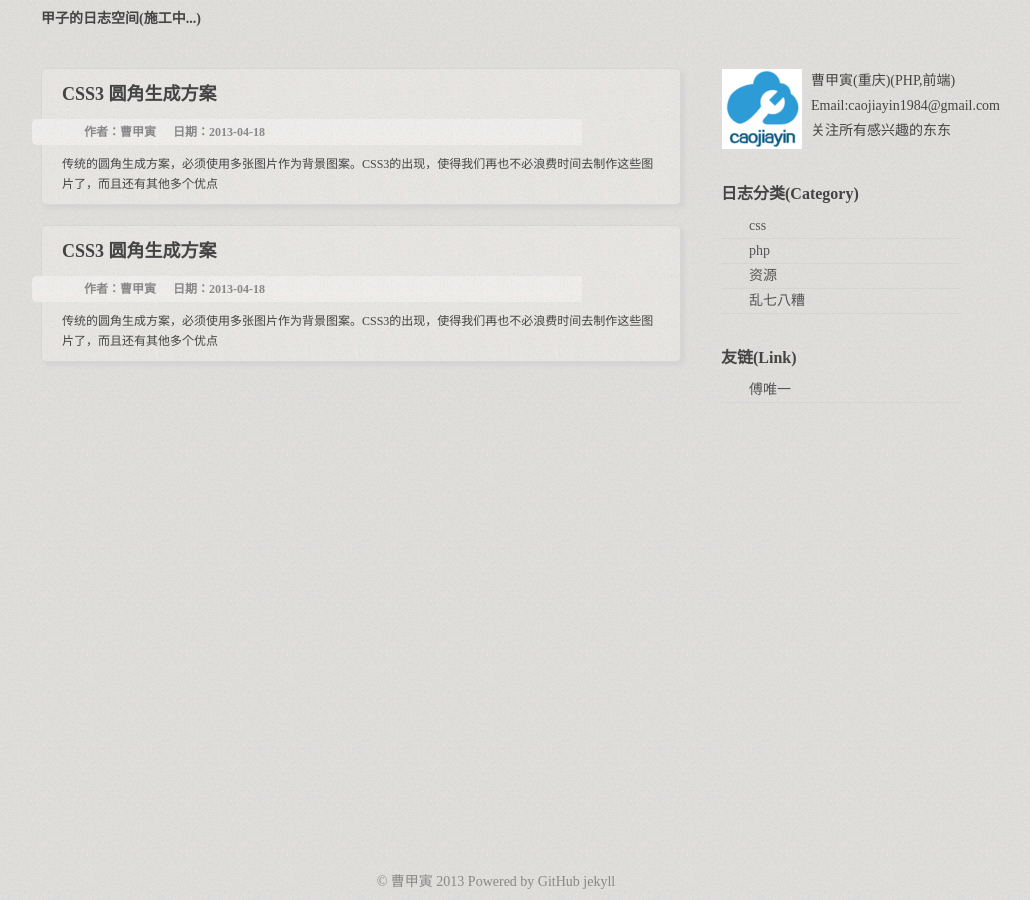
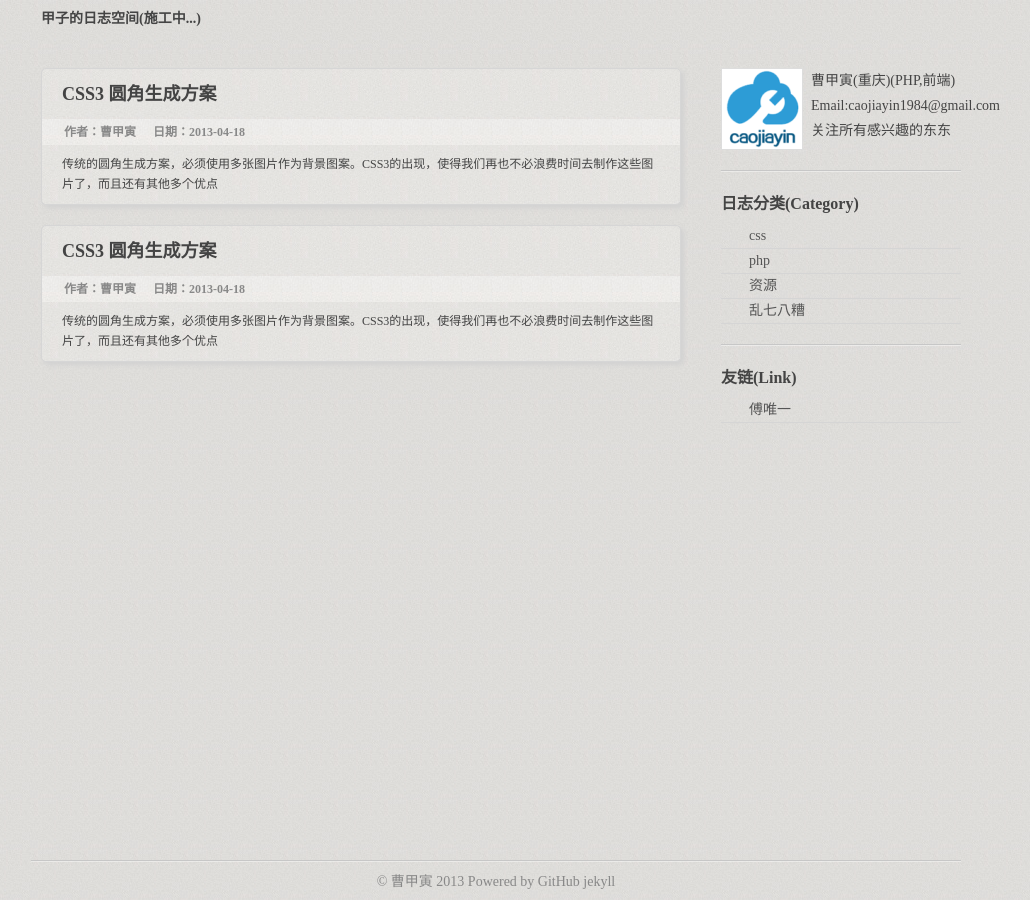
Before and after one commit to caojiayin/blog, a Jekyll site: the page index.html, which Jekyll copies as it is, in a window 1280 px wide. Shown: the whole page, without its empty margins (144-1174 px from the left). Built offline with Jekyll 4.4.1, drawn with Linux system fonts in a browser that asks for light colours.

Commit message:
update style

```diff
--- a/index.html
+++ b/index.html
@@ -46,16 +46,14 @@
 				</div>
 				<div class="blank"></div>
 			</div>
-			<div class="blank20"></div>
-			<div class="category">
+			<div class="ulist">
 				<h1>日志分类(Category)</h1>
 				<a href="">css</a>
 				<a href="">php</a>
 				<a href="">资源</a>
 				<a href="">乱七八糟</a>
 			</div>
-			<div class="blank20"></div>
-			<div class="category">
+			<div class="ulist">
 				<h1>友链(Link)</h1>
 				<a href="">傅唯一</a>
 			</div>
--- a/static/style/default.css
+++ b/static/style/default.css
@@ -40,7 +40,7 @@ h1,h2,p{padding: 0px;margin: 0px;}
 	-webkit-border-radius:5px;
 	}
 .warp_left .post_lists h1{font-size: 18px;line-height: 30px;}
-.warp_left .post_lists h2{background: url("../images/h2.jpg"); height: 26px;line-height: 26px;position: absolute;left:-10px;width: 500px;font-size: 12px;padding-left: 50px;margin-top:10px;color:#888;border-radius: 5px 0px 0px 5px;-moz-border-radius:5px 0px 0px 5px;-webkit-border-radius:5px 0px 0px 5px;}
+.warp_left .post_lists h2{background: url("../images/h2.jpg"); height: 26px;line-height: 26px;position: absolute;left:0px;width: 618px;font-size: 12px;padding-left: 20px;margin-top:10px;color:#888;/*border-radius: 0px 5px 5px 0px;-moz-border-radius:0px 5px 5px 0px;-webkit-border-radius:0px 5px 5px 0px;*/}
 .warp_left .post_lists h2 span{padding: 2px;margin-right: 10px;}
 .warp_left .post_lists .content{padding-top: 45px;line-height: 20px;}
 .warp_left .post_lists .content img{border:1px solid #ddd;}
@@ -52,10 +52,10 @@ h1,h2,p{padding: 0px;margin: 0px;}
 .warp_right .person .avatar{width: 80px;height: 80px;border: 1px solid #ddd;background: #fff;float: left;background: url("../images/logo.png") no-repeat center;}
 .warp_right .person .info{width: 150px;height: 80px;float: right;font-size: 14px;line-height: 25px;}
 
-.warp_right .category{margin-top:10px;clear: both;}
-.warp_right .category h1{font-size: 16px;font-weight: 700;padding-bottom: 10px;}
-.warp_right .category a{display: block;height:24px;line-height: 24px;text-indent: 2em;text-decoration: none;color:#555;font-size: 14px;border-bottom: 1px solid #d5d5d5}
-.warp_right .category a:hover{color:#333;background: url("../images/h2.jpg");color:#3366ff;}
+.warp_right .ulist{margin-top:20px;clear: both;background: url("../images/line.png") repeat-x top center;padding-top: 20px;}
+.warp_right .ulist h1{font-size: 16px;font-weight: 700;padding-bottom: 10px;}
+.warp_right .ulist a{display: block;height:24px;line-height: 24px;text-indent: 2em;text-decoration: none;color:#555;font-size: 14px;border-bottom: 1px solid #d5d5d5}
+.warp_right .ulist a:hover{color:#333;background: url("../images/h2.jpg");color:#3366ff;}
 
 
-.footer{font-size: 14px;color:#888;text-align: center;padding:10px 0px;}
+.footer{font-size: 14px;color:#888;text-align: center;padding:10px 0px;background: url("../images/line.png") repeat-x top center;}
```
Also changed, not shown: static/images/line.png (added).
